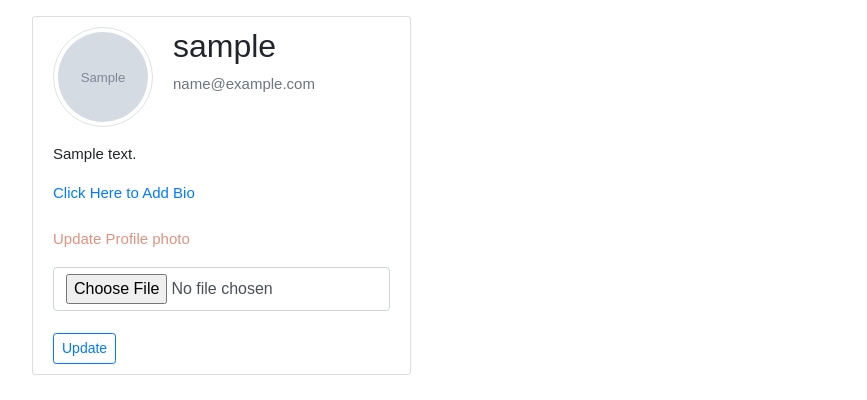
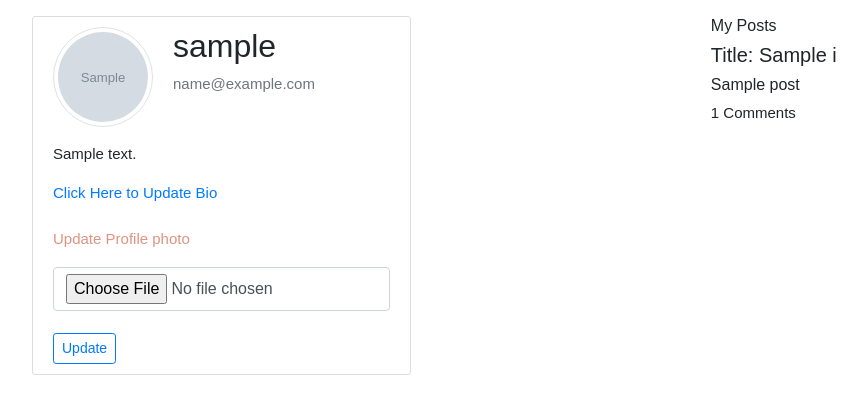
Before and after one commit to mary-wan/Pitches, a Flask app: template app/templates/profile/profile.html in a window 1280 px wide. Shown: the part 56-456 px from the top of the page, without its empty margins (39-906 px from the left). Run offline with Flask 2, Linux system fonts and the light colour scheme; a user stored in the database is signed in; tables that the repository leaves empty hold one stand-in row (values such as "Sample post"); the template is opened without the code that fills it: values that come from a table or form of the project are taken from there, most other values are stand-ins (such as "Sample title", 1, 10 or a date in 2020); grey boxes marked "Sample" are stand-in pictures; some libraries are stand-ins or nearby versions; some web fonts are replaced.

Commit message:
add user posts

```diff
--- a/app/main/views.py
+++ b/app/main/views.py
@@ -50,11 +50,11 @@ def comment(pitch_id):
 @login_required
 def profile(uname):
     user = User.query.filter_by(username = uname).first()
-
+    posts = Pitch.query.filter_by(user = current_user).all()
     if user is None:
         abort(404)
 
-    return render_template("profile/profile.html", user = user)
+    return render_template("profile/profile.html", user = user,posts=posts)
 
 @main.route('/user/<uname>/update',methods = ['GET','POST'])
 @login_required
--- a/app/templates/profile/profile.html
+++ b/app/templates/profile/profile.html
@@ -28,7 +28,7 @@
             <p> {{user.username| capitalize}} has no bio </p>
             {% endif %}
             {% if user == current_user %}
-            <a href="{{url_for('main.update_profile',uname=user.username)}}">Click Here to Add Bio</a>
+            <a href="{{url_for('main.update_profile',uname=user.username)}}">Click Here to Update Bio</a>
             <form class="mt-4" action="{{url_for('main.update_pic',uname=user.username)}}" method="post" enctype = "multipart/form-data">
                 <p class="title ">Update Profile photo</p>
                 <input type="file"  name="photo" class="form-control" required><br>
@@ -36,10 +36,18 @@
               </form>
             {% endif %}
         </div>
-
+        <div class="col-md-3"></div>
         <div class="col-md-4">
-
-
+            <h6>My Posts</h6>
+            {% if user == current_user %}
+            {% for post in posts%}
+            <div class="pitches">
+                <h5>Title: {{i.title}}</h5>
+                <h6>{{i.post}}</h6>
+                <p>{{i.comment.count()}} Comments</p>
+            </div>
+            {%endfor%}
+            {% endif %}
         </div>
     </div>
 </div>
```
